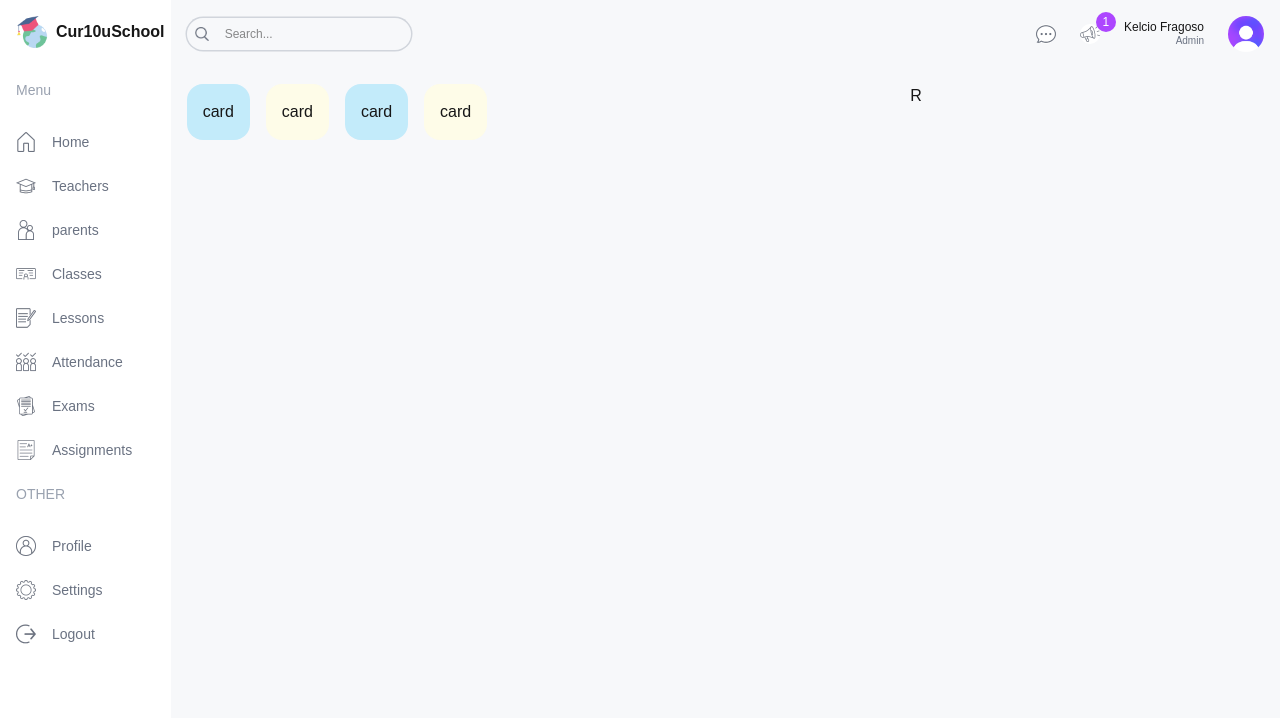
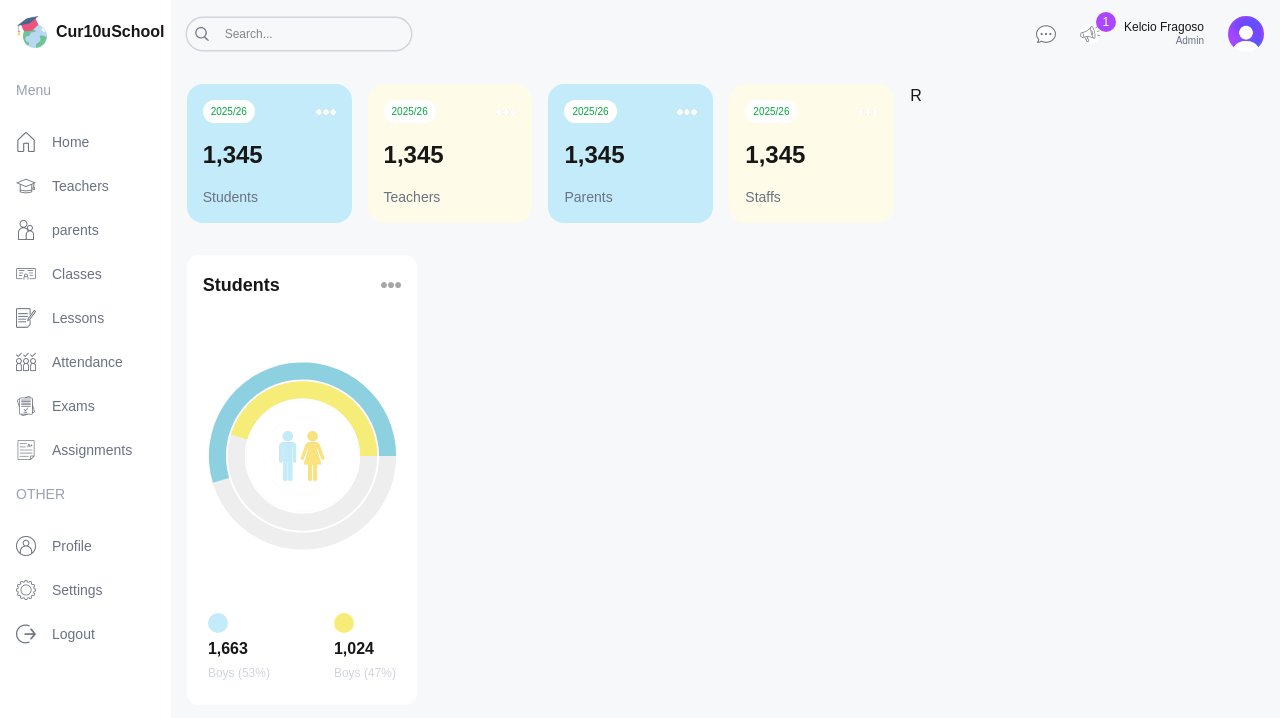
Before and after one commit to ahamuyel/cur10us-school, a Next.js app in the folder cur10us_ui/: page /admin in a window 1280 px wide. Shown: the top 718 px of the page. Built offline with nearby package versions, Linux system fonts and the light colour scheme.

Commit message:
students charts -done

```diff
--- a/cur10us_ui/app/(dashboard)/admin/page.tsx
+++ b/cur10us_ui/app/(dashboard)/admin/page.tsx
@@ -1,16 +1,28 @@
 import UserCard from "@/components/UserCard"
+import CountCharts from "@/components/CountCharts"
 
 const AdminPage = () =>{
     return (
         <div className="p-4 flex gap-4 flex-col md:flex-row">
-            <div className="w-full lg:w-2/3">
+            <div className="w-full lg:w-2/3 flex flex-col gap-8">
                 {/* User cards */}
-                <div className="flex gap-4">
-                    <UserCard type="student" />
-                    <UserCard type="teacher" />
+                <div className="flex gap-4 justify-between flex-wrap">
+                    <UserCard type="students" />
+                    <UserCard type="teachers" />
                     <UserCard type="parents" />
-                    <UserCard type="staff" />
+                    <UserCard type="staffs" />
                 </div>
+                {/* Middle Charts */}
+                <div className="flex gap-4 flex-col lg:flex-row">
+                        {/* Count charts */}
+                        <div className="w-full lg:w-1/3 h-[450px]">
+                            <CountCharts />
+                        </div>
+                        {/* Attendance charts */}
+                        <div className="w-full lg:w-2/3 h-[450px]"></div>
+                </div>
+                {/* Bottom Char */}
+                <div className=""></div>
             </div>
             <div className="w-full lg:w-1/3">
                 R
--- /dev/null
+++ b/cur10us_ui/components/CountCharts.tsx
@@ -0,0 +1,75 @@
+"use client"
+import { RadialBarChart, RadialBar, Legend, ResponsiveContainer } from 'recharts';
+import Image from 'next/image';
+// #region Sample data
+const data = [
+   {
+    name: 'Total',
+    count: 119,
+    fill: 'white',
+  },
+  {
+    name: 'Girls',
+    count: 54,
+    fill: '#f6ed78ff',
+  },
+  {
+    name: 'Boys',
+    count: 65,
+    fill: '#8dd1e1',
+  },
+];
+
+const style = {
+  top: '50%',
+  right: 0,
+  transform: 'translate(0, -50%)',
+  lineHeight: '24px',
+};
+
+const CountCharts = () =>{
+    return (
+        <div className="bg-white rounded-xl w-full h-full p-4">
+            {/* Title */}
+            <div className="flex justify-between items-center">
+                <h1 className="text-lg font-semibold">Students</h1>
+                <Image src="/moreDark.png" width={20} height={20} alt=""/>
+            </div>
+            {/* Charts */}
+            <div className="relative w-full h-[75%]">
+              <ResponsiveContainer>
+                <RadialBarChart
+                        innerRadius="40%"
+                        outerRadius="100%"
+                        responsive
+                        cx="50%"
+                        cy="50%"
+                        barSize={42}
+                        data={data}
+                >
+                    <RadialBar
+                      background
+                      dataKey="count"
+                    />
+                </RadialBarChart>
+              </ResponsiveContainer>
+              <Image src="/maleFemale.png"  alt="" height={50} width={50} className="absolute top-1/2 left-1/2 -translate-x-1/2 -translate-y-1/2"/>
+            </div>
+            {/* Bottom */}
+            <div className="flex justify-center gap-16">
+              <div className="flex flex-col gap-1">
+                <div className="w-5 h-5 bg-[#c3ebfa] rounded-full"/>
+                <h1 className="font-bold">1,663</h1>
+                <h2 className="text-xs text-gray-300">Boys (53%)</h2>
+              </div>
+              <div className="flex flex-col gap-1">
+                <div className="w-5 h-5 bg-[#f6ed78ff] rounded-full"/>
+                <h1 className="font-bold">1,024</h1>
+                <h2 className="text-xs text-gray-300">Boys (47%)</h2>
+              </div>
+            </div>
+        </div>
+    )
+}
+
+export default CountCharts
--- a/cur10us_ui/components/UserCard.tsx
+++ b/cur10us_ui/components/UserCard.tsx
@@ -1,7 +1,14 @@
+import Image from "next/image"
+
 const UserCard = ({type}:{type:string}) =>{
     return (
-        <div className="rounded-2xl odd:bg-[#c3ebfa] even:bg-[#fefce8] p-4">
-            card
+        <div className="rounded-2xl odd:bg-[#c3ebfa] even:bg-[#fefce8] p-4 flex-1 min-w-[130px]">
+            <div className="flex justify-between items-center">
+                <span className="text-[10px] bg-white px-2 py-1 rounded-full text-green-600">2025/26</span>
+                <Image src="/more.png" alt="" width={20} height={20} />
+            </div>
+            <h1 className="text-2xl font-semibold my-4">1,345</h1>
+            <h2 className="capitalize text-sm font-medium text-gray-500">{type}</h2>
         </div>
     )
 }
--- a/package.json
+++ b/package.json
@@ -15,5 +15,8 @@
   "bugs": {
     "url": "https://github.com/ahamuyel/Cur10uSchool/issues"
   },
-  "homepage": "https://github.com/ahamuyel/Cur10uSchool#readme"
+  "homepage": "https://github.com/ahamuyel/Cur10uSchool#readme",
+  "dependencies": {
+    "recharts": "^3.4.1"
+  }
 }
```
Also changed, not shown: 1 other file (tests, documents, lock files or other folders).
